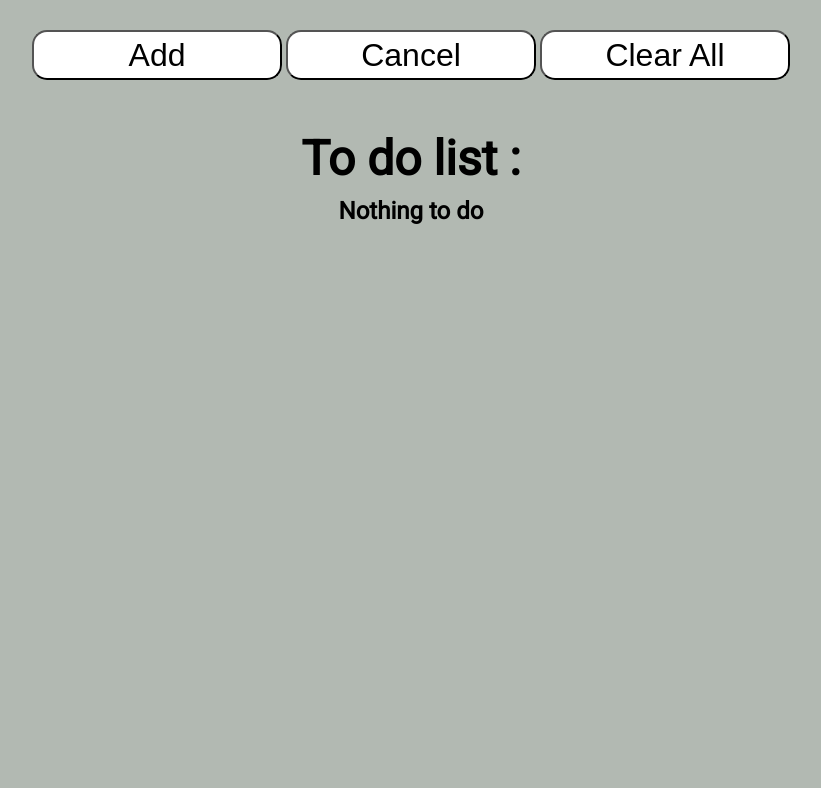
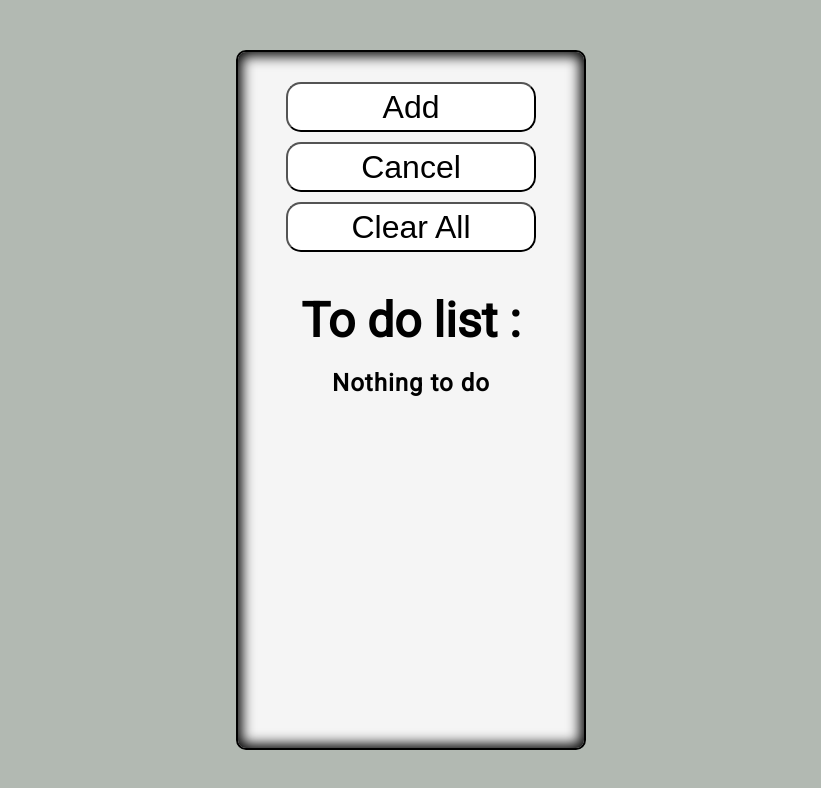
Before and after one commit to JBartler/VueToDoList, a plain HTML site: page index.html in a window 1280 px wide. Shown: the whole page, without its empty margins (229-1050 px from the left). Drawn offline with nearby package versions, Linux system fonts and the light colour scheme.

Commit message:
Update style.css

```diff
--- a/style.css
+++ b/style.css
@@ -13,9 +13,14 @@ body {
     display: flex;
     flex-direction: column;
     align-items: center;
-    justify-content: center;
-    margin: 0 auto;
-
+    text-align: center;
+    margin: 50px auto;
+    width: 350px;
+    background-color: whitesmoke;
+    border-radius: 10px;
+    min-height: 700px;
+    border: 2px solid black;
+    box-shadow: inset 0px 0px 13px 4px rgba(0, 0, 0, 1);
 }
 
 .addbtn,
@@ -26,8 +31,9 @@ body {
     height: 50px;
     text-align: center;
     border-radius: 15px;
-    margin: 30px auto 50px;
+    margin: 5px auto;
     background-color: white;
+    cursor: pointer;
 }
 
 .addbtn:hover,
@@ -36,13 +42,29 @@ body {
     background-color: cadetblue
 }
 
+.addbtn {
+    margin-top: 30px;
+}
+
+.clearAllbtn {
+    margin-bottom: 40px;
+}
+
+.clearAllbtn:active {
+    background-color: red;
+}
+
 h1 {
     font-size: 3rem;
     text-align: center;
+    margin-bottom: 20px;
+    cursor: pointer;
 }
 
-h3 {
-    margin: 10px auto;
+h3,
+.addTask {
+    margin: 0px auto 5px;
     font-size: 1.5rem;
-    text-align: justify;
+    text-align: center;
+    letter-spacing: 1px;
 }
```
